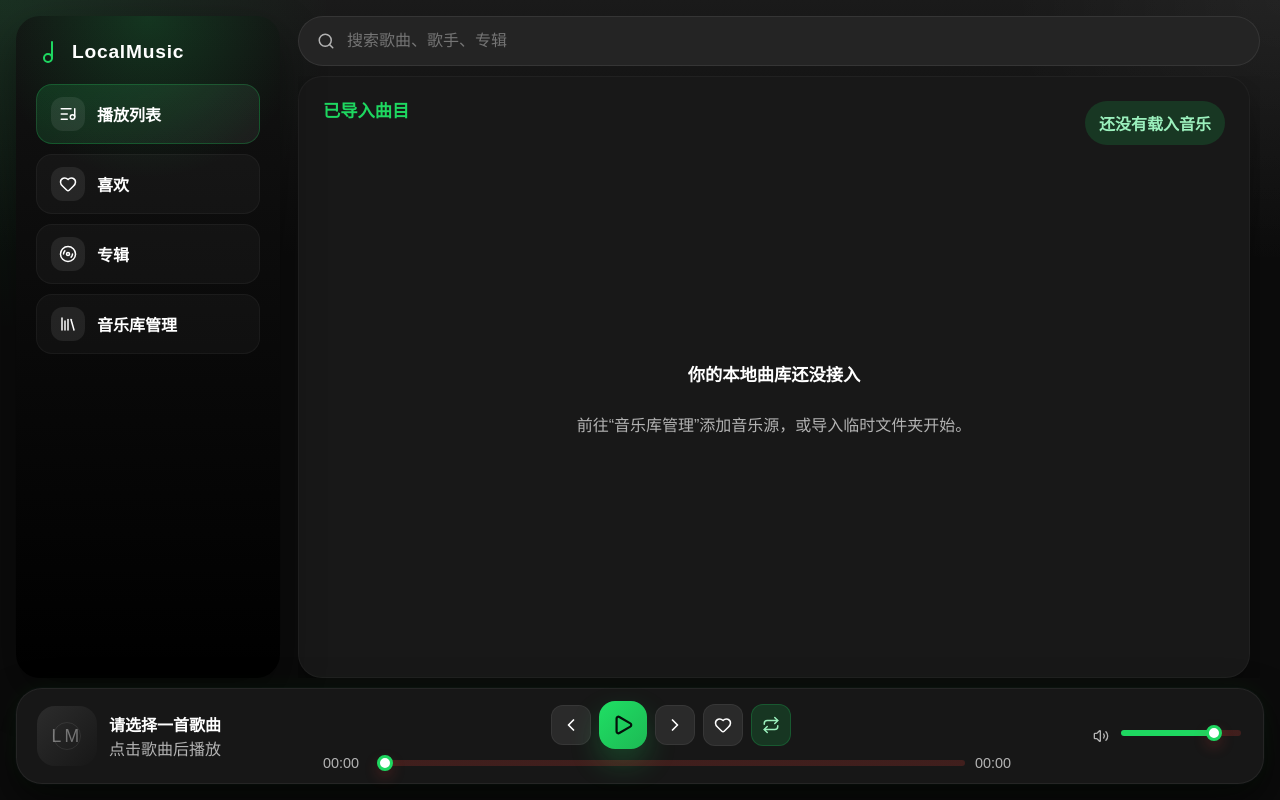
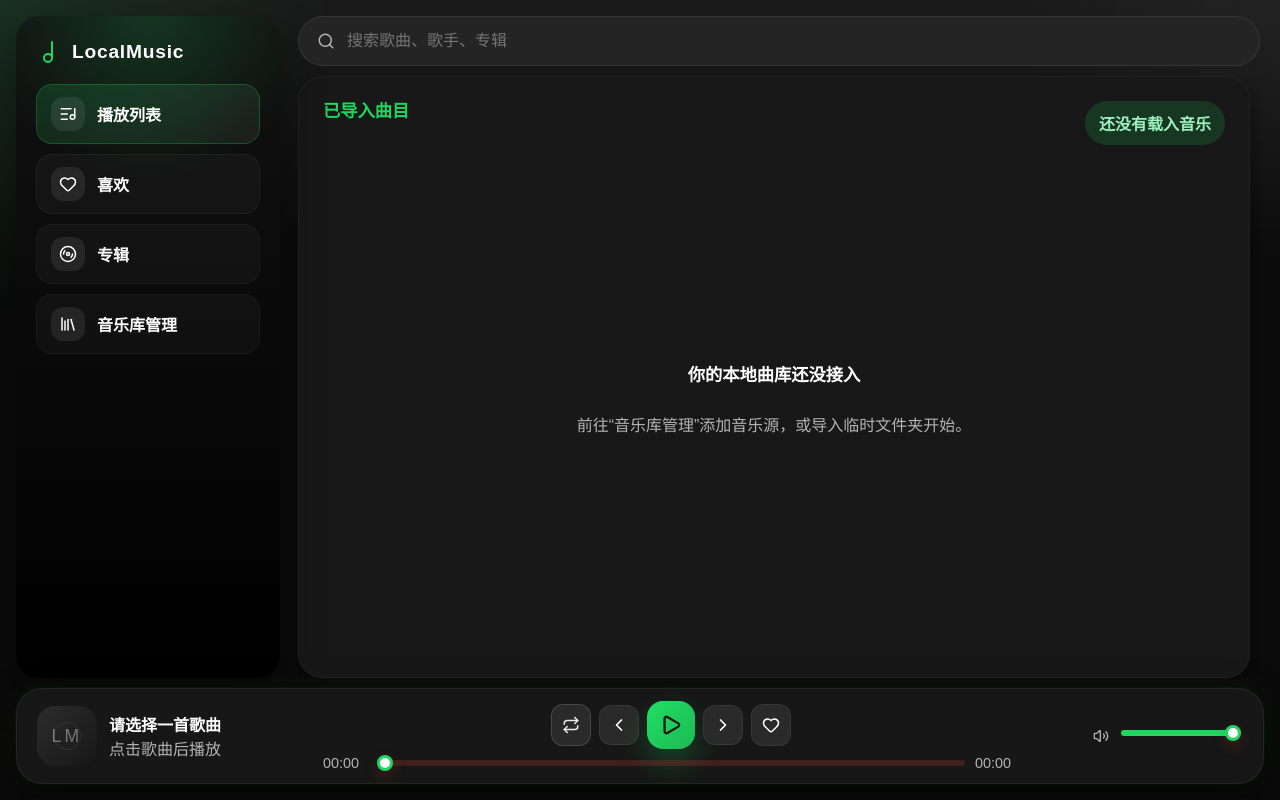
Before and after one commit to xiaooboy/web-music-player, a Vue app: page / in a window 1280 px wide. Built offline with nearby package versions, Linux system fonts and the light colour scheme.

Commit message:
feat: 播放控件样式调整

```diff
--- a/src/App.vue
+++ b/src/App.vue
@@ -56,7 +56,7 @@ const activeTrackPath = ref("");
 const currentAudioUrl = ref("");
 const isShuffle = ref(false);
 const repeatMode = ref<RepeatMode>("off");
-const volume = ref(0.82);
+const volume = ref(1);
 const searchQuery = ref("");
 const folderName = ref("");
 const loading = ref(false);
--- a/src/components/MusicDetailPanel.vue
+++ b/src/components/MusicDetailPanel.vue
@@ -188,6 +188,11 @@ onMounted(() => {
           </div>
 
           <div class="detail-transport">
+            <button class="mode-button mode-button--icon is-active" type="button" :aria-label="playbackModeLabel" :title="playbackModeLabel" @click="emit('cyclePlaybackMode')">
+              <Shuffle v-if="playbackMode === 'shuffle'" :size="18" />
+              <Repeat1 v-else-if="playbackMode === 'one'" :size="18" />
+              <Repeat v-else :size="18" />
+            </button>
             <button class="icon-button detail-control-button" type="button" aria-label="上一首" @click="emit('prev')">
               <ChevronLeft :size="20" />
             </button>
@@ -206,11 +211,6 @@ onMounted(() => {
               @click="emit('toggleFavorite')"
             >
               <Heart :size="18" :fill="isCurrentTrackLiked ? 'currentColor' : 'none'" />
-            </button>
-            <button class="mode-button mode-button--icon is-active" type="button" :aria-label="playbackModeLabel" :title="playbackModeLabel" @click="emit('cyclePlaybackMode')">
-              <Shuffle v-if="playbackMode === 'shuffle'" :size="18" />
-              <Repeat1 v-else-if="playbackMode === 'one'" :size="18" />
-              <Repeat v-else :size="18" />
             </button>
           </div>
         </div>
--- a/src/components/PlayerDock.vue
+++ b/src/components/PlayerDock.vue
@@ -41,8 +41,13 @@ defineEmits<{
       </div>
     </button>
 
-    <div class="dock-center">
+      <div class="dock-center">
       <div class="transport">
+        <button class="mode-button mode-button--icon is-active" type="button" :aria-label="playbackModeLabel" :title="playbackModeLabel" @click.stop="$emit('cyclePlaybackMode')">
+          <Shuffle v-if="playbackMode === 'shuffle'" :size="18" />
+          <Repeat1 v-else-if="playbackMode === 'one'" :size="18" />
+          <Repeat v-else :size="18" />
+        </button>
         <button class="icon-button" type="button" aria-label="上一首" @click.stop="$emit('prev')">
           <ChevronLeft :size="20" />
         </button>
@@ -61,11 +66,6 @@ defineEmits<{
           @click.stop="$emit('toggleFavorite')"
         >
           <Heart :size="18" :fill="isCurrentTrackLiked ? 'currentColor' : 'none'" />
-        </button>
-        <button class="mode-button mode-button--icon is-active" type="button" :aria-label="playbackModeLabel" :title="playbackModeLabel" @click.stop="$emit('cyclePlaybackMode')">
-          <Shuffle v-if="playbackMode === 'shuffle'" :size="18" />
-          <Repeat1 v-else-if="playbackMode === 'one'" :size="18" />
-          <Repeat v-else :size="18" />
         </button>
       </div>
 
--- a/src/styles/player-detail.css
+++ b/src/styles/player-detail.css
@@ -164,9 +164,9 @@ input[type="range"]::-webkit-slider-thumb {
 
 .secondary-button.is-active,
 .mode-button.is-active {
-  background: var(--accent-soft);
-  color: #9bf0bd;
-  border-color: rgba(30, 215, 96, 0.22);
+  background: #2a2a2a;
+  color: rgba(255, 255, 255, 0.9);
+  border-color: rgba(255, 255, 255, 0.14);
 }
 
 .ghost-button {
@@ -437,10 +437,11 @@ input[type="range"]::-webkit-slider-thumb {
 }
 
 .detail-volume .volume-label {
-  justify-content: center;
+  justify-content: flex-start;
   width: 42px;
   min-width: 42px;
   overflow: hidden;
+  padding-left: 6px;
 }
 
 .detail-progress .progress-slider,
```
